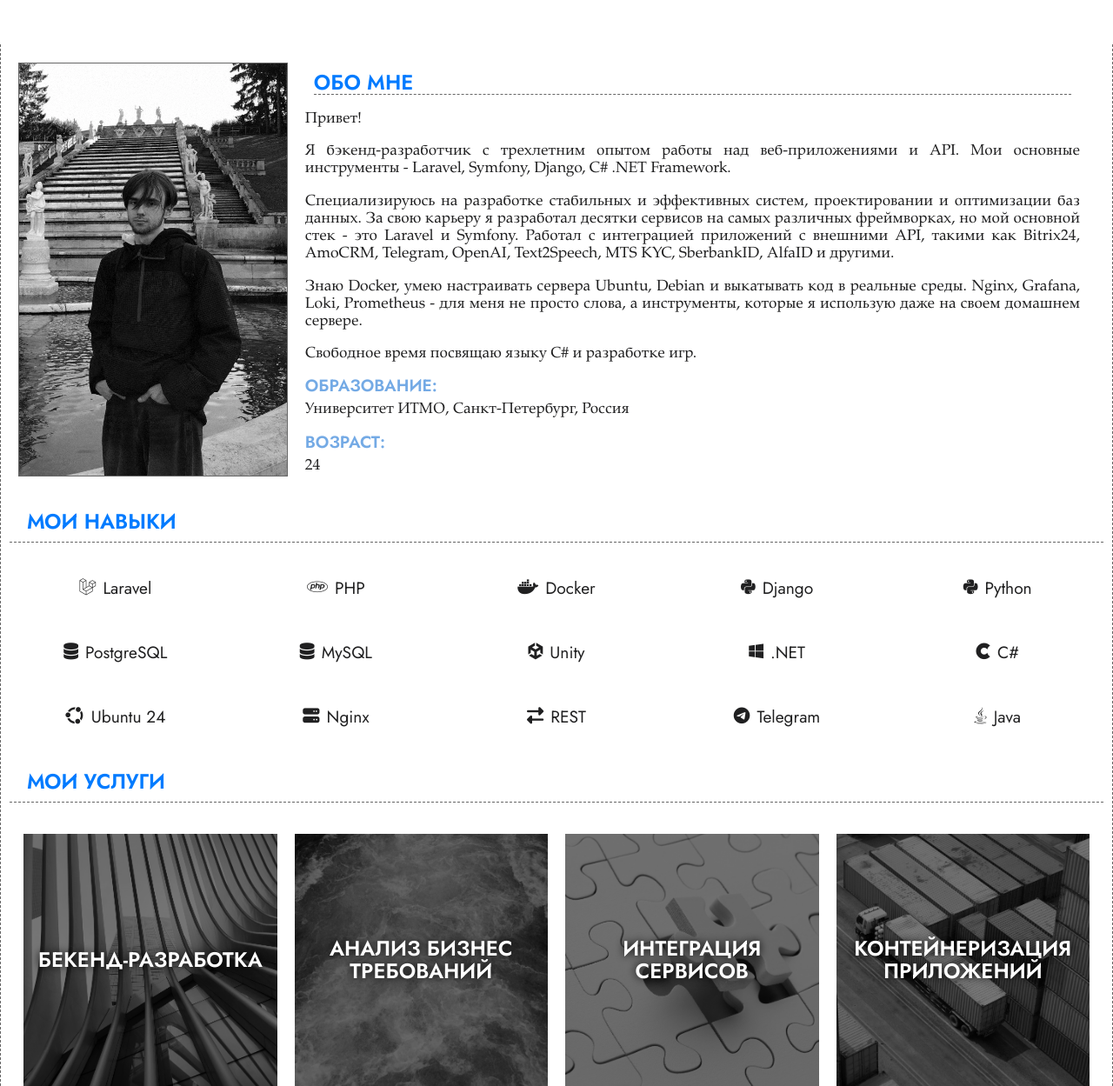
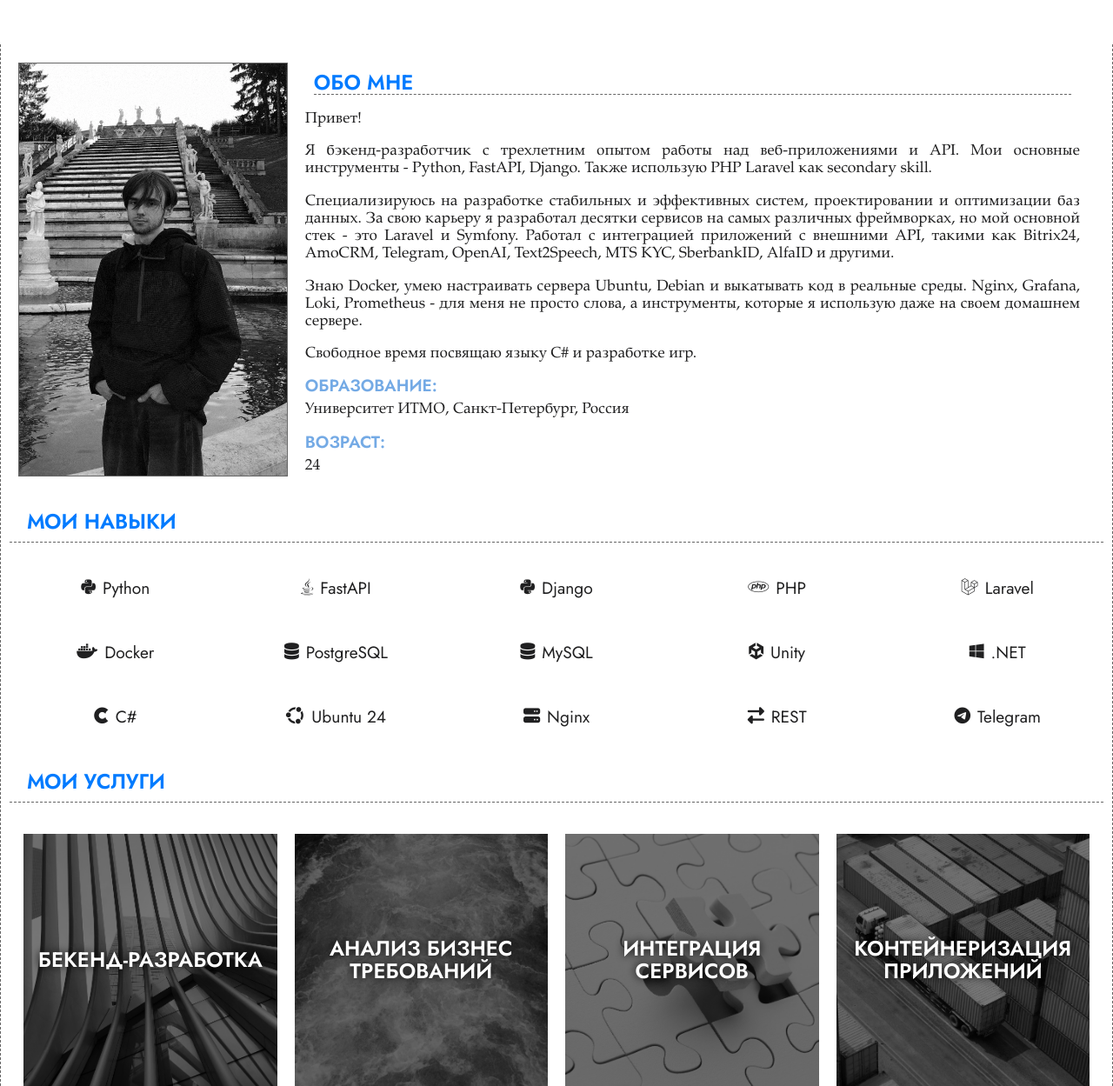
Before and after one commit to rivesuvacrispa/backend-devops-portfolio, a FastAPI app: page /about in a window 1280 px wide. Shown: the part 335-1584 px from the top of the page at 87% size. Run offline with FastAPI, Linux system fonts and the light colour scheme.

Commit message:
small profile adjustments

```diff
--- a/content/en/profile.json
+++ b/content/en/profile.json
@@ -4,7 +4,7 @@
   "university": "ITMO University, Saint Petersburg, Russia",
   "avatar": "static/pictures/avatar2.webp",
   "title": "About me",
-  "description": "<p>Hi!</p><p>I'm a backend developer with three years of experience in working with web applications and APIs. My main frameworks - Laravel, Django, C# .NET Framework.</p><p>I'm an expert in building systems that are stable and efficient, designing and optimizing databases. I've worked with integrating apps with external APIs like Bitrix24, AmoCRM, Telegram, and OpenAI to deliver great features.</p><p>With my Docker and servers knowledge I can set up and configure Ubuntu, Debian from scratch and deploy the codebase into real environments. Nginx, Grafana, Loki, Prometheus, for me it's all not just words but instruments that I use even on my own private home server.</p> <p>On my free time I enjoy making games in C# with Unity.</p>",
+  "description": "<p>Hi!</p><p>I'm a backend developer with three years of experience in working with web applications and APIs. My main frameworks - Python, FastAPI, Django. My secondary framework is PHP Laravel.</p><p>I'm an expert in building systems that are stable and efficient, designing and optimizing databases. I've worked with integrating apps with external APIs like Bitrix24, AmoCRM, Telegram, and OpenAI to deliver great features.</p><p>With my Docker and servers knowledge I can set up and configure Ubuntu, Debian from scratch and deploy the codebase into real environments. Nginx, Grafana, Loki, Prometheus, for me it's all not just words but instruments that I use even on my own private home server.</p> <p>On my free time I enjoy making games in C# with Unity.</p>",
   "services": [
     {
       "title": "Backend Development",
--- a/content/ru/profile.json
+++ b/content/ru/profile.json
@@ -4,7 +4,7 @@
   "university": "Университет ИТМО, Санкт-Петербург, Россия",
   "avatar": "static/pictures/avatar2.webp",
   "title": "Обо мне",
-  "description": "<p>Привет!</p><p>Я бэкенд-разработчик с трехлетним опытом работы над веб-приложениями и API. Мои основные инструменты - Laravel, Symfony, Django, C# .NET Framework.</p><p>Специализируюсь на разработке стабильных и эффективных систем, проектировании и оптимизации баз данных. За свою карьеру я разработал десятки сервисов на самых различных фреймворках, но мой основной стек - это Laravel и Symfony. Работал с интеграцией приложений с внешними API, такими как Bitrix24, AmoCRM, Telegram, OpenAI, Text2Speech, MTS KYC, SberbankID, AlfaID и другими.</p><p>Знаю Docker, умею настраивать сервера Ubuntu, Debian и выкатывать код в реальные среды. Nginx, Grafana, Loki, Prometheus - для меня не просто слова, а инструменты, которые я использую даже на своем домашнем сервере.</p> <p>Свободное время посвящаю языку С# и разработке игр.</p>",
+  "description": "<p>Привет!</p><p>Я бэкенд-разработчик с трехлетним опытом работы над веб-приложениями и API. Мои основные инструменты - Python, FastAPI, Django. Также использую PHP Laravel как secondary skill. </p><p>Специализируюсь на разработке стабильных и эффективных систем, проектировании и оптимизации баз данных. За свою карьеру я разработал десятки сервисов на самых различных фреймворках, но мой основной стек - это Laravel и Symfony. Работал с интеграцией приложений с внешними API, такими как Bitrix24, AmoCRM, Telegram, OpenAI, Text2Speech, MTS KYC, SberbankID, AlfaID и другими.</p><p>Знаю Docker, умею настраивать сервера Ubuntu, Debian и выкатывать код в реальные среды. Nginx, Grafana, Loki, Prometheus - для меня не просто слова, а инструменты, которые я использую даже на своем домашнем сервере.</p> <p>Свободное время посвящаю языку С# и разработке игр.</p>",
   "services": [
     {
       "title": "Бекенд-Разработка",
--- a/templates/widgets/skills-list.html
+++ b/templates/widgets/skills-list.html
@@ -1,9 +1,10 @@
 <div class="stack">
+    <span class="stack-tag"><i class="fab fa-python"></i>Python</span>
+    <span class="stack-tag"><i class="fab fa-java"></i>FastAPI</span>
+    <span class="stack-tag"><i class="fab fa-python"></i>Django</span>
+    <span class="stack-tag"><i class="fab fa-php"></i>PHP</span>
     <span class="stack-tag"><i class="fab fa-laravel"></i>Laravel</span>
-    <span class="stack-tag"><i class="fab fa-php"></i>PHP</span>
     <span class="stack-tag"><i class="fa-brands fa-docker"></i>Docker</span>
-    <span class="stack-tag"><i class="fab fa-python"></i>Django</span>
-    <span class="stack-tag"><i class="fab fa-python"></i>Python</span>
     <span class="stack-tag"><i class="fas fa-database"></i>PostgreSQL</span>
     <span class="stack-tag"><i class="fas fa-database"></i>MySQL</span>
     <span class="stack-tag"><i class="fa-brands fa-unity"></i>Unity</span>
@@ -13,5 +14,4 @@
     <span class="stack-tag"><i class="fas fa-server"></i>Nginx</span>
     <span class="stack-tag"><i class="fas fa-exchange-alt"></i>REST</span>
     <span class="stack-tag"><i class="fab fa-telegram"></i>Telegram</span>
-    <span class="stack-tag"><i class="fab fa-java"></i>Java</span>
 </div>
```
